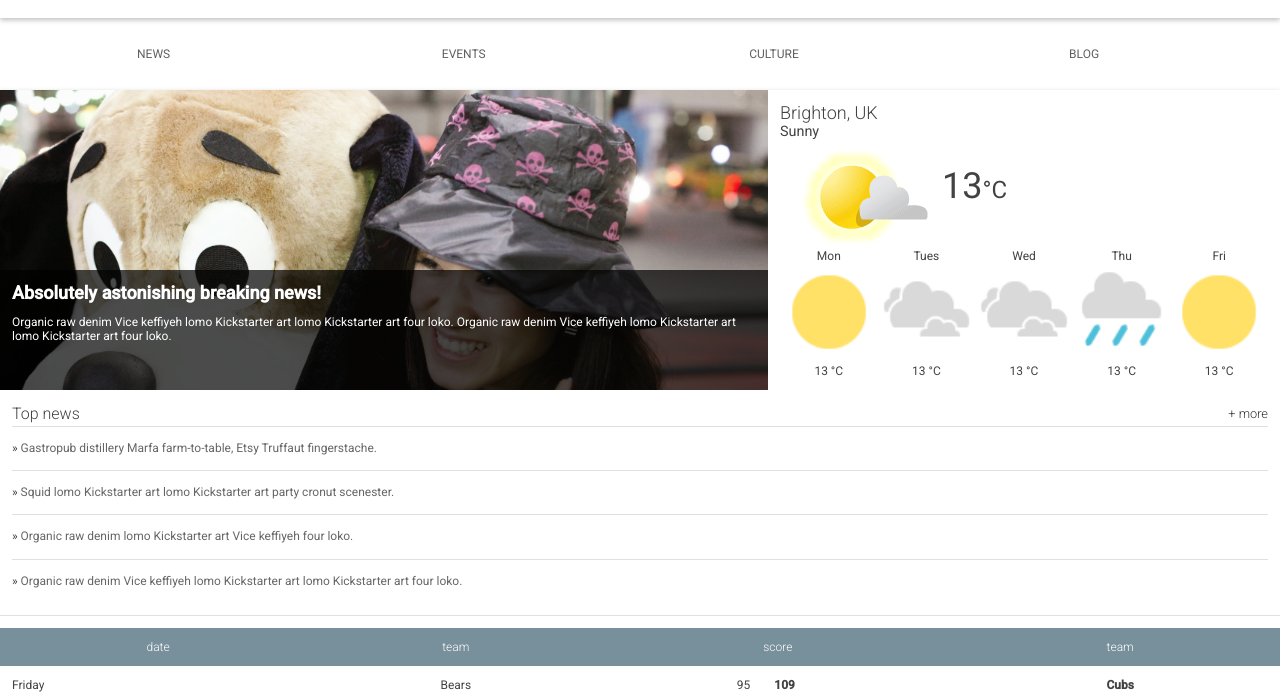
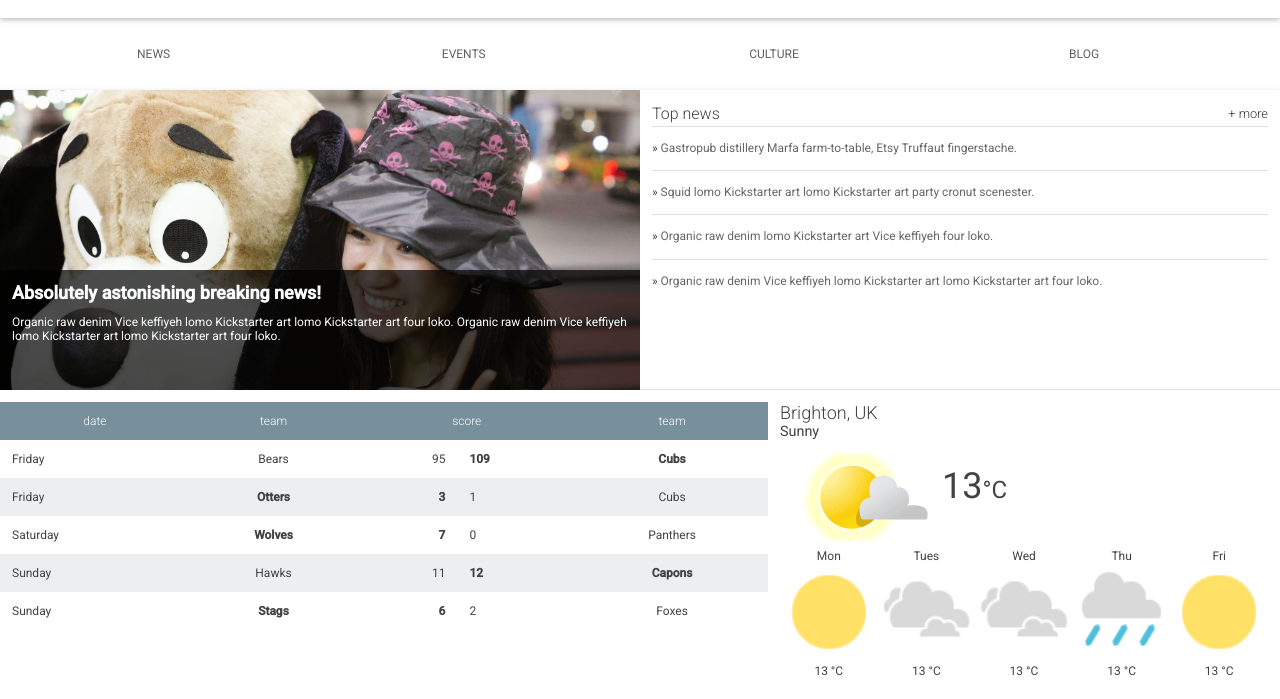
Before and after one commit to thenglee/the_brighton_times_website, a plain HTML site: page index.html in a window 1280 px wide. Shown: the part 87-786 px from the top of the page. Drawn offline with Linux system fonts and the light colour scheme.

Commit message:
Reorder content sections and change width sizes for screen > 700px

```diff
--- a/assets/stylesheets/responsive.css
+++ b/assets/stylesheets/responsive.css
@@ -104,3 +104,35 @@
     width: 40%;
   }
 }
+
+
+/*
+ *
+ * Screen > 700px
+ *
+ */
+
+@media screen and (min-width: 700px) {
+
+  /*
+   * Content
+   */
+
+  .hero {
+    width: 50%;
+  }
+
+  .top-news {
+    order: 1;
+    width: 50%;
+  }
+
+  .scores {
+    order: 2;
+    width: 60%;
+  }
+
+  .weather {
+    order: 2;
+  }
+}
```
